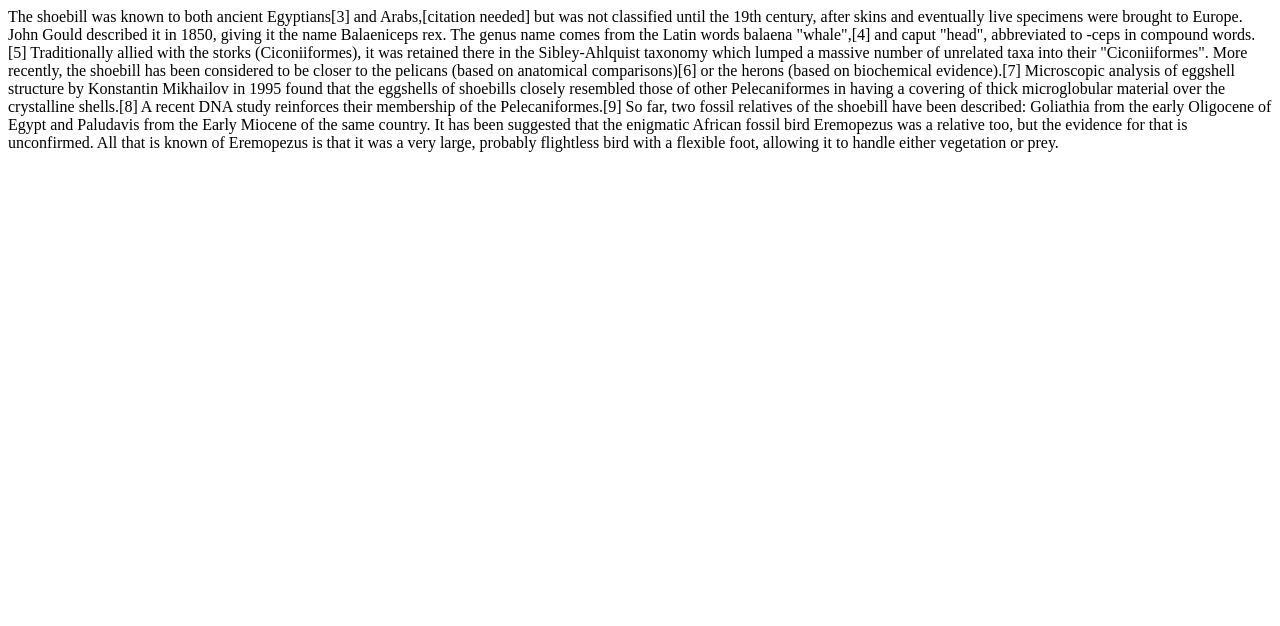
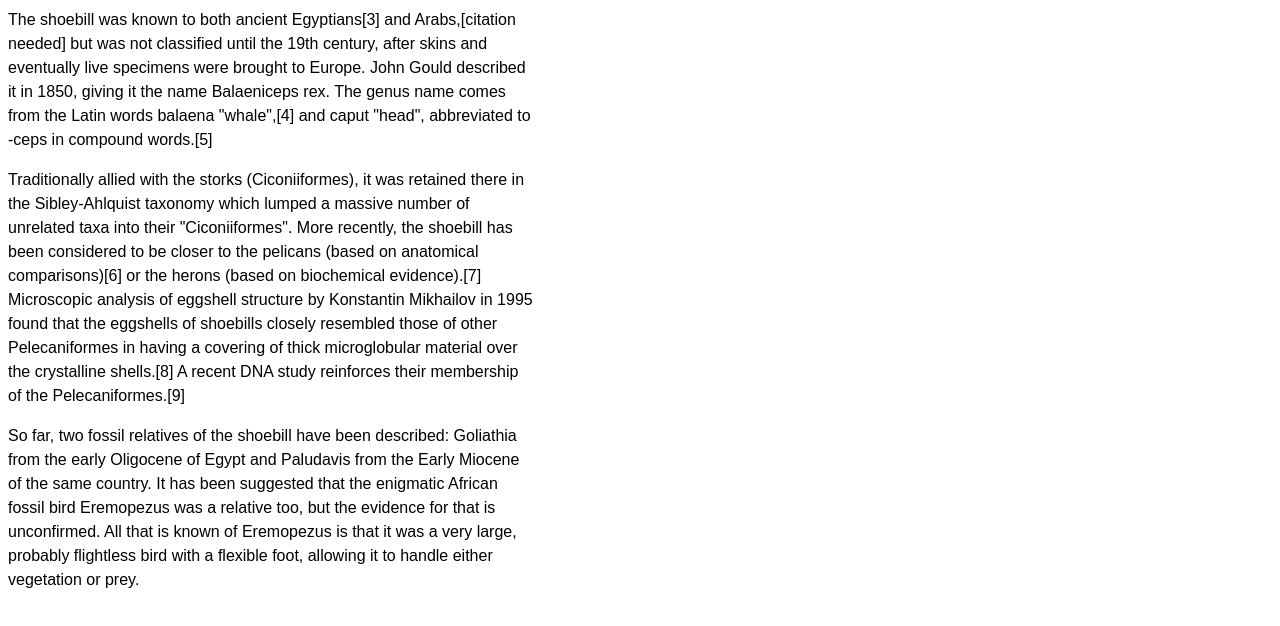
Before and after one commit to flyingbluebird59/flyingbluebird59.github.io, a plain HTML site: page index.html in a window 1280 px wide. Drawn offline with Linux system fonts and the light colour scheme.

Commit message:
Added paragraphs and styles

```diff
--- a/index.html
+++ b/index.html
@@ -1,9 +1,17 @@
 <html>
+<head>
+  <style>
+    p{
+      font: 100%/1.5 sans-serif;
+      max-width: 33em;
+    }
+    </head>
+    </style>
 <body>
-  The shoebill was known to both ancient Egyptians[3] and Arabs,[citation needed] but was not classified until the 19th century, after skins and eventually live specimens were brought to Europe. John Gould described it in 1850, giving it the name Balaeniceps rex. The genus name comes from the Latin words balaena "whale",[4] and caput "head", abbreviated to -ceps in compound words.[5]
+  <p>The shoebill was known to both ancient Egyptians[3] and Arabs,[citation needed] but was not classified until the 19th century, after skins and eventually live specimens were brought to Europe. John Gould described it in 1850, giving it the name Balaeniceps rex. The genus name comes from the Latin words balaena "whale",[4] and caput "head", abbreviated to -ceps in compound words.[5]</p>
 
-Traditionally allied with the storks (Ciconiiformes), it was retained there in the Sibley-Ahlquist taxonomy which lumped a massive number of unrelated taxa into their "Ciconiiformes". More recently, the shoebill has been considered to be closer to the pelicans (based on anatomical comparisons)[6] or the herons (based on biochemical evidence).[7] Microscopic analysis of eggshell structure by Konstantin Mikhailov in 1995 found that the eggshells of shoebills closely resembled those of other Pelecaniformes in having a covering of thick microglobular material over the crystalline shells.[8] A recent DNA study reinforces their membership of the Pelecaniformes.[9]
+<p>Traditionally allied with the storks (Ciconiiformes), it was retained there in the Sibley-Ahlquist taxonomy which lumped a massive number of unrelated taxa into their "Ciconiiformes". More recently, the shoebill has been considered to be closer to the pelicans (based on anatomical comparisons)[6] or the herons (based on biochemical evidence).[7] Microscopic analysis of eggshell structure by Konstantin Mikhailov in 1995 found that the eggshells of shoebills closely resembled those of other Pelecaniformes in having a covering of thick microglobular material over the crystalline shells.[8] A recent DNA study reinforces their membership of the Pelecaniformes.[9]</p>
 
-So far, two fossil relatives of the shoebill have been described: Goliathia from the early Oligocene of Egypt and Paludavis from the Early Miocene of the same country. It has been suggested that the enigmatic African fossil bird Eremopezus was a relative too, but the evidence for that is unconfirmed. All that is known of Eremopezus is that it was a very large, probably flightless bird with a flexible foot, allowing it to handle either vegetation or prey.
+<p>So far, two fossil relatives of the shoebill have been described: Goliathia from the early Oligocene of Egypt and Paludavis from the Early Miocene of the same country. It has been suggested that the enigmatic African fossil bird Eremopezus was a relative too, but the evidence for that is unconfirmed. All that is known of Eremopezus is that it was a very large, probably flightless bird with a flexible foot, allowing it to handle either vegetation or prey.</p>
   </html>
   </body>
```
